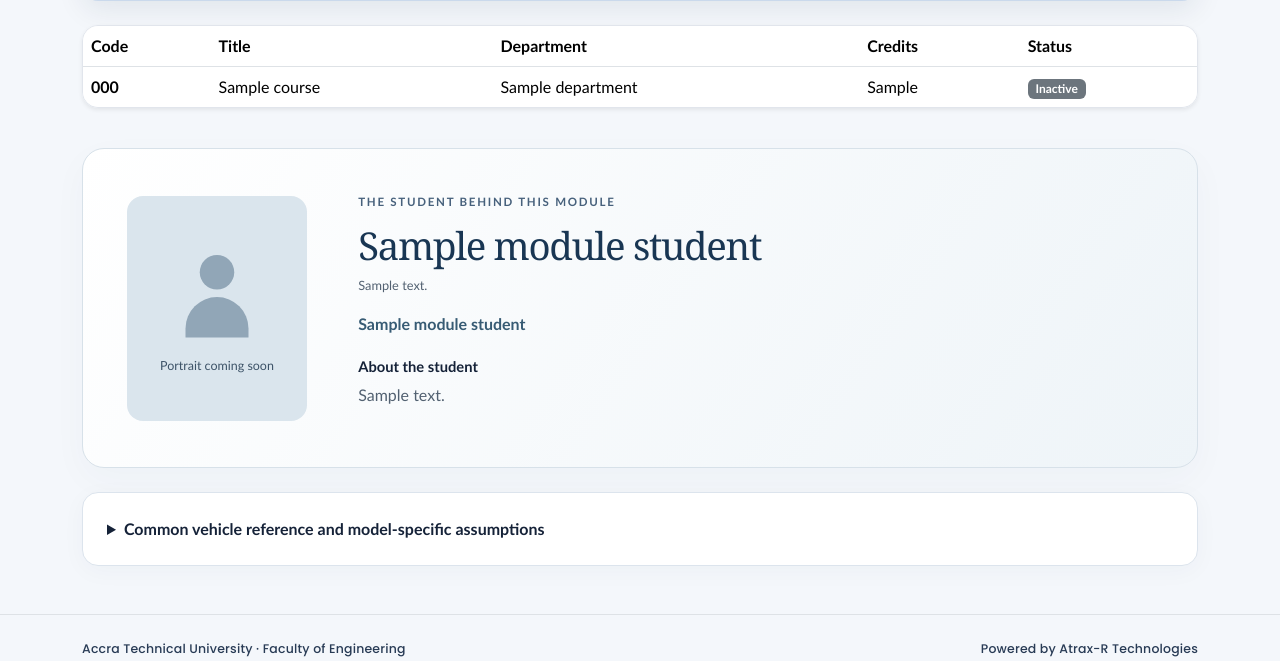
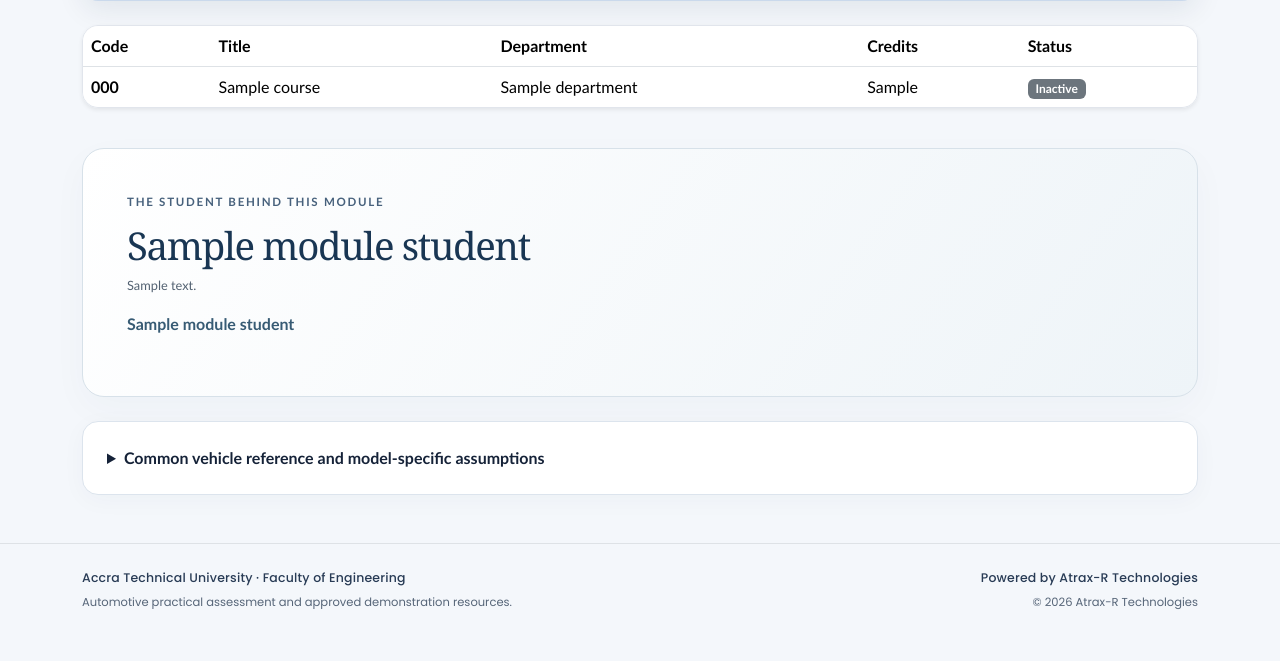
Before and after one commit to LawerhCaesar/atu-virtual-laboratory-management-platform, a Django app: template templates/academics/course_list.html in a window 1280 px wide. Shown: the part 758-1419 px from the top of the page. After the commit the page ends 1368 px from the top, so only its background shows below. Run offline with Django 5.2, Linux system fonts and the light colour scheme; the template is opened without the code that fills it: most values are stand-ins (such as "Sample title", 1, 10 or a date in 2020); some libraries are stand-ins or nearby versions.

Commit message:
Add Lawrence biography and remove Emmanuel biography and portrait areas

```diff
--- a/apps/core/module_students.py
+++ b/apps/core/module_students.py
@@ -4,10 +4,10 @@ Add approved biography text and a local static portrait path when supplied.
 Partial source names remain partial until the student confirms their full name.
 """
 MODULE_STUDENTS = {
-    "core:yankson": {"name": "Emmanuel Yankson Sackey"},
+    "core:yankson": {"name": "Emmanuel Yankson Sackey", "show_bio": False, "show_portrait": False},
     "core:ect": {"name": "David Amachie"},
     "core:edward": {"name": "Edward Selorm"},
-    "core:p2_hybrid": {"name": "Lawrence Andoh"},
+    "core:p2_hybrid": {"name": "Lawrence Andoh", "bio": "Lawrence Andoh, Master of Automotive Engineering researcher at Accra Technical University specializing in hybrid electric powertrain modeling and battery energy management. Focuses on optimizing energy consumption, torque-split dynamics, and battery storage efficiency across varying load profiles in full parallel hybrid architectures."},
     "core:micro_hybrid": {"name": "Abass Moro"},
     "core:bless": {"name": "Bless", "name_note": "Full name to be confirmed"},
     "core:battery_energy": {"name": "Bernard", "name_note": "Full name to be confirmed"},
@@ -28,5 +28,7 @@ def student_profile(route, module_name):
         "name_note": source.get("name_note", ""),
         "bio": source.get("bio", "A short student biography will be added here once provided."),
         "portrait": source.get("portrait", ""),
+        "show_bio": source.get("show_bio", True),
+        "show_portrait": source.get("show_portrait", True),
         "module_name": module_name,
     }
--- a/static/css/module-student.css
+++ b/static/css/module-student.css
@@ -1 +1,3 @@
 .module-student{display:grid;grid-template-columns:180px minmax(0,1fr);gap:clamp(24px,4vw,52px);align-items:center;margin-top:40px;padding:clamp(24px,4vw,44px);border:1px solid #d7e1e9;border-radius:22px;background:linear-gradient(125deg,#fff,#eef4f8);box-shadow:0 12px 36px #18365408}.module-student-portrait{aspect-ratio:4/5;border-radius:16px;overflow:hidden;background:#dae5ed}.module-student-portrait img{width:100%;height:100%;object-fit:cover}.module-student-placeholder{height:100%;display:flex;flex-direction:column;align-items:center;justify-content:center;padding:20px;color:#3c5267}.module-student-placeholder svg{width:90px;max-width:100%;fill:#91a6b7}.module-student-placeholder span{font-size:.78rem;text-align:center;margin-top:12px}.module-student-eyebrow{font-size:.72rem;font-weight:700;text-transform:uppercase;letter-spacing:.15em;color:#47617c;margin-bottom:12px}.module-student h2{font-family:Georgia,serif;font-size:clamp(1.7rem,3vw,2.4rem);color:#193653;margin-bottom:8px}.module-student-project{color:#375b74;font-weight:600}.module-student h3{font-size:.92rem;font-weight:700;margin-top:22px}.module-student-bio,.module-student-note{color:#526171;max-width:65ch}.module-student-note{font-size:.8rem}@media(max-width:560px){.module-student{grid-template-columns:1fr}.module-student-portrait{width:145px}.module-student-copy{min-width:0}}@media print{.module-student{break-inside:avoid}}
+
+.module-student.module-student-text-only{grid-template-columns:minmax(0,1fr)}
--- a/templates/includes/module_student.html
+++ b/templates/includes/module_student.html
@@ -1,6 +1,6 @@
 {% load static %}
-<section class="module-student" aria-labelledby="module-student-heading">
-  <div class="module-student-portrait">
+<section class="module-student{% if not module_student.show_portrait %} module-student-text-only{% endif %}" aria-labelledby="module-student-heading">
+  {% if module_student.show_portrait %}<div class="module-student-portrait">
     {% if module_student.portrait %}
       <img src="{% static module_student.portrait %}" alt="Portrait of {{ module_student.name }}" width="240" height="300" loading="lazy">
     {% else %}
@@ -10,12 +10,12 @@
       </div>
     {% endif %}
   </div>
-  <div class="module-student-copy">
+  {% endif %}<div class="module-student-copy">
     <p class="module-student-eyebrow">The student behind this module</p>
     <h2 id="module-student-heading">{{ module_student.name }}</h2>
     {% if module_student.name_note %}<p class="module-student-note">{{ module_student.name_note }}</p>{% endif %}
     <p class="module-student-project">{{ module_student.module_name }}</p>
-    <h3>About the student</h3>
-    <p class="module-student-bio">{{ module_student.bio }}</p>
+    {% if module_student.show_bio %}<h3>About the student</h3>
+    <p class="module-student-bio">{{ module_student.bio }}</p>{% endif %}
   </div>
 </section>
```
Also changed, not shown: docs/module-students.md (+2 -0 lines), tests/e2e/test_module_students_ui.py (+13 -4 lines), tests/test_module_students.py (+11 -2 lines).
